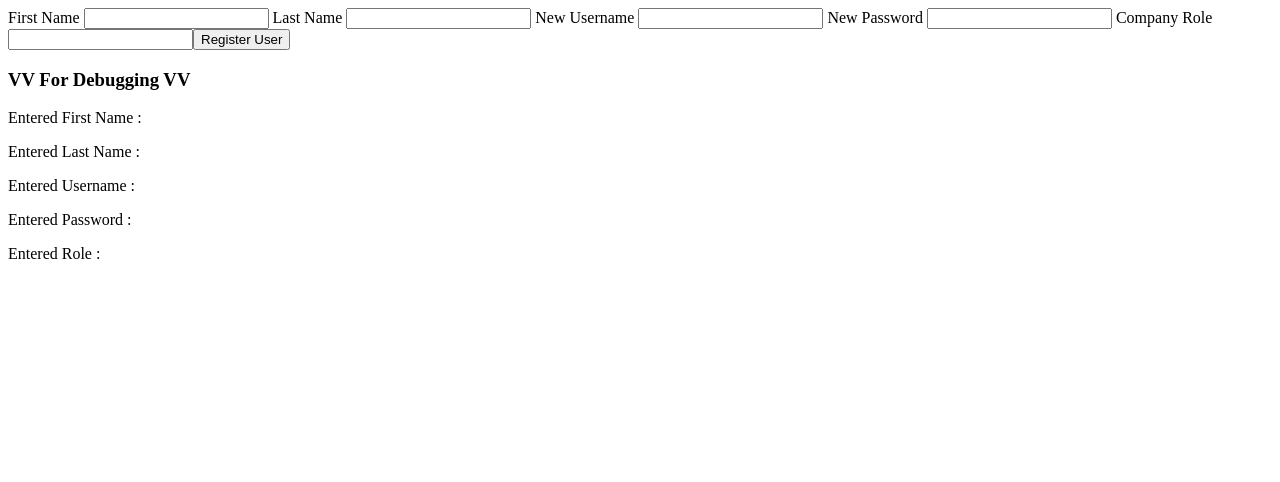
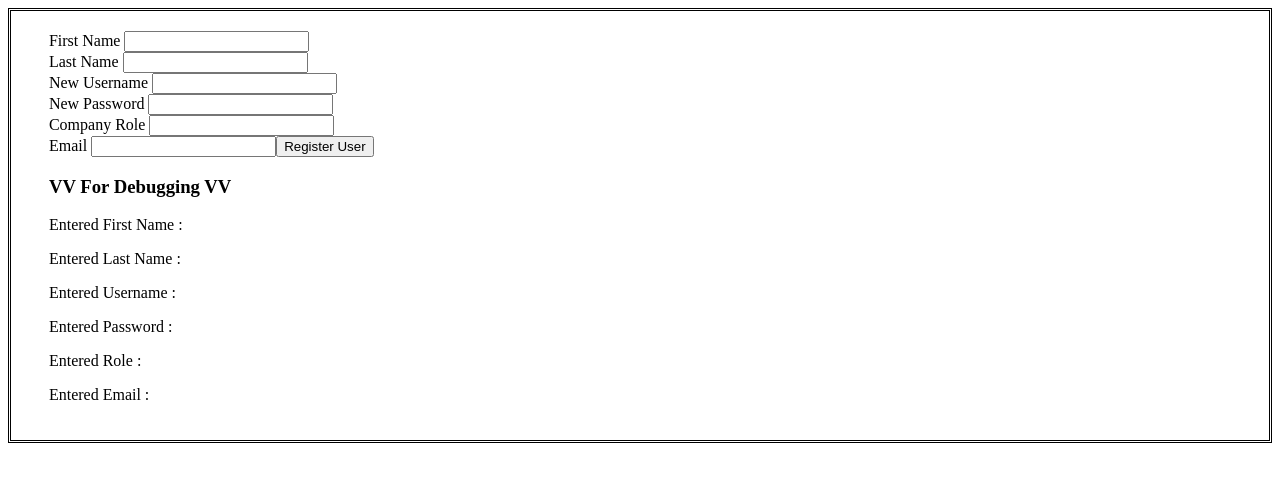
Before and after one commit to Revature-WellNet/Front-End, an Angular app: page / in a window 1280 px wide. Shown: the top 482 px of the page. Built offline with nearby package versions, Linux system fonts and the light colour scheme.

Commit message:
Added Email To Registration Form

```diff
--- a/src/app/components/nurse/nurse.component.html
+++ b/src/app/components/nurse/nurse.component.html
@@ -14,8 +14,8 @@
 <table>
     <div class="container">
         <thead>
-            <tr><th *ngFor="let head of headers"><h2>{{head.name}}</h2></th></tr>
+            <!-- <tr><th *ngFor="let head of headers"><h2>{{head.name}}</h2></th></tr> -->
         </thead>
-        <tr *ngFor="let patient of patients.name"><td>{{patient}}</td></tr>
+        <!-- <tr *ngFor="let patient of patients.name"><td>{{patient}}</td></tr> -->
     </div>
 </table>
--- a/src/app/components/registration/registration.component.css
+++ b/src/app/components/registration/registration.component.css
@@ -0,0 +1,13 @@
+
+#RegistrationDiv {
+
+  border-style : double;
+
+  padding-left : 3%;
+  padding-right : 3%;
+  padding-top : 20px;
+  padding-bottom : 20px;
+
+
+
+}
--- a/src/app/components/registration/registration.component.html
+++ b/src/app/components/registration/registration.component.html
@@ -1,6 +1,6 @@
 
 
-<div>
+<div id = "RegistrationDiv">
   <form>
 
     <label for="RegistrationFirstName">
@@ -12,6 +12,7 @@
       (blur)="updateFirstName(RegistrationFirstName.value);"
       onkeydown="return event.key != 'Enter';">
 
+    <br>
     <label for="RegistrationLastName">
       Last Name
     </label>
@@ -21,6 +22,7 @@
       (blur)="updateLastName(RegistrationLastName.value);"
       onkeydown="return event.key != 'Enter';">
 
+    <br>
     <label for="RegistrationUsername">
       New Username
     </label>
@@ -30,6 +32,7 @@
       (blur)="updateUsername(RegistrationUsername.value)"
       onkeydown="return event.key != 'Enter';">
 
+    <br>
     <label for="RegistrationPassword">
       New Password
     </label>
@@ -39,6 +42,7 @@
       (blur)="updatePassword(RegistrationPassword.value)"
       onkeydown="return event.key != 'Enter';">
 
+    <br>
     <label for="RegistrationRole">
       Company Role
     </label>
@@ -46,6 +50,16 @@
       #RegistrationRole
       (keyup.enter)="updateRole(RegistrationRole.value)"
       (blur)="updateRole(RegistrationRole.value)"
+      onkeydown="return event.key != 'Enter';">
+
+    <br>
+    <label for="RegistrationEmail">
+      Email
+    </label>
+    <input type="text" id="RegistrationEmail"
+      #RegistrationEmail
+      (keyup.enter)="updateEmail(RegistrationEmail.value)"
+      (blur)="updateEmail(RegistrationEmail.value)"
       onkeydown="return event.key != 'Enter';">
 
     <button (click)="updateValues()">
@@ -62,6 +76,7 @@
   <p> Entered Username : {{username}} </p>
   <p> Entered Password : {{password}} </p>
   <p> Entered Role : {{role}} </p>
+  <p> Entered Email : {{email}} </p>
 
 
 </div>
--- a/src/app/components/registration/registration.component.ts
+++ b/src/app/components/registration/registration.component.ts
@@ -11,6 +11,7 @@ export class RegistrationComponent implements OnInit {
   public firstName : string = "";
   public lastName : string = "";
   public role : string = "";
+  public email : string = "";
 
   // VV Will Need To Remove Eventually To Satisfy The
   // VV Do Not Store Username And Password Functionality
@@ -58,6 +59,12 @@ export class RegistrationComponent implements OnInit {
 
   }
 
+  updateEmail(email : string) {
+
+    this.email = email;
+
+  }
+
 
   updateValues() {
 
```
